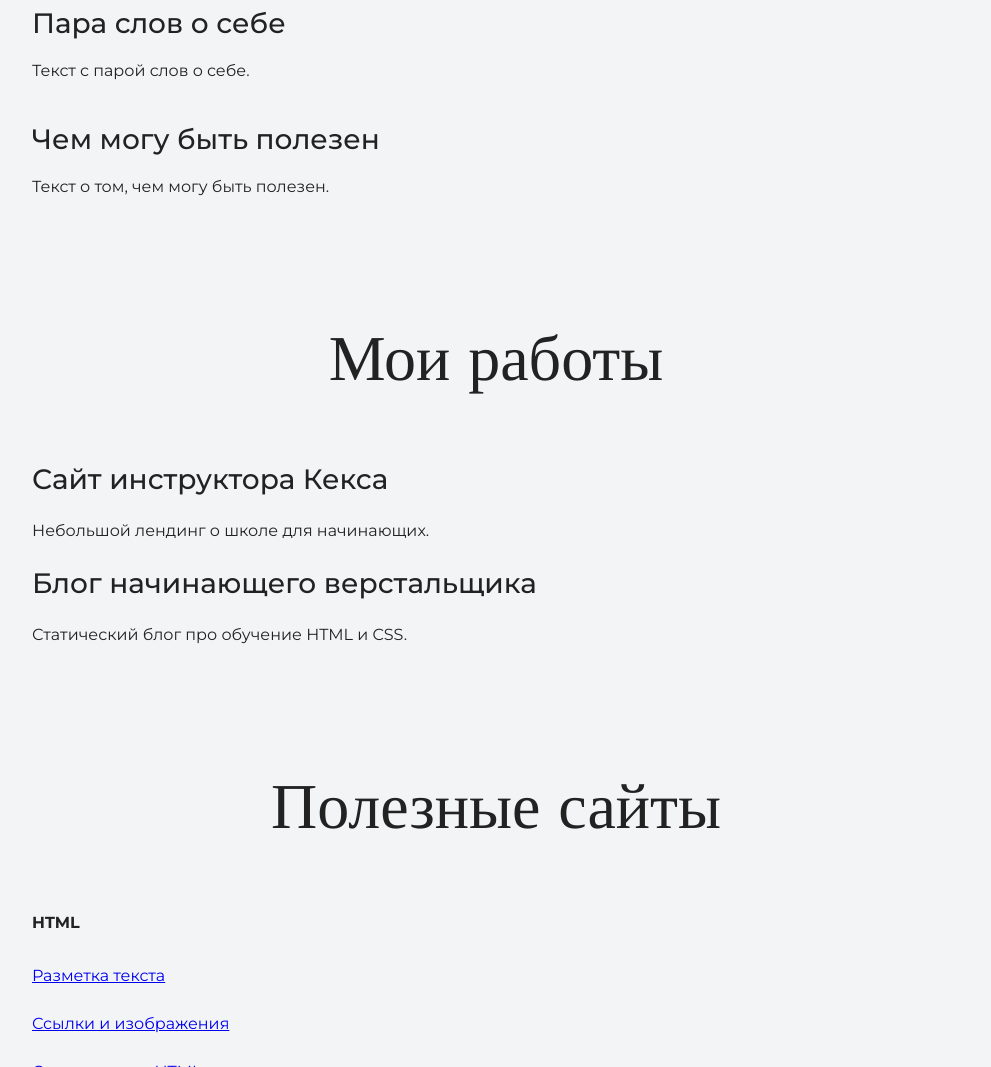
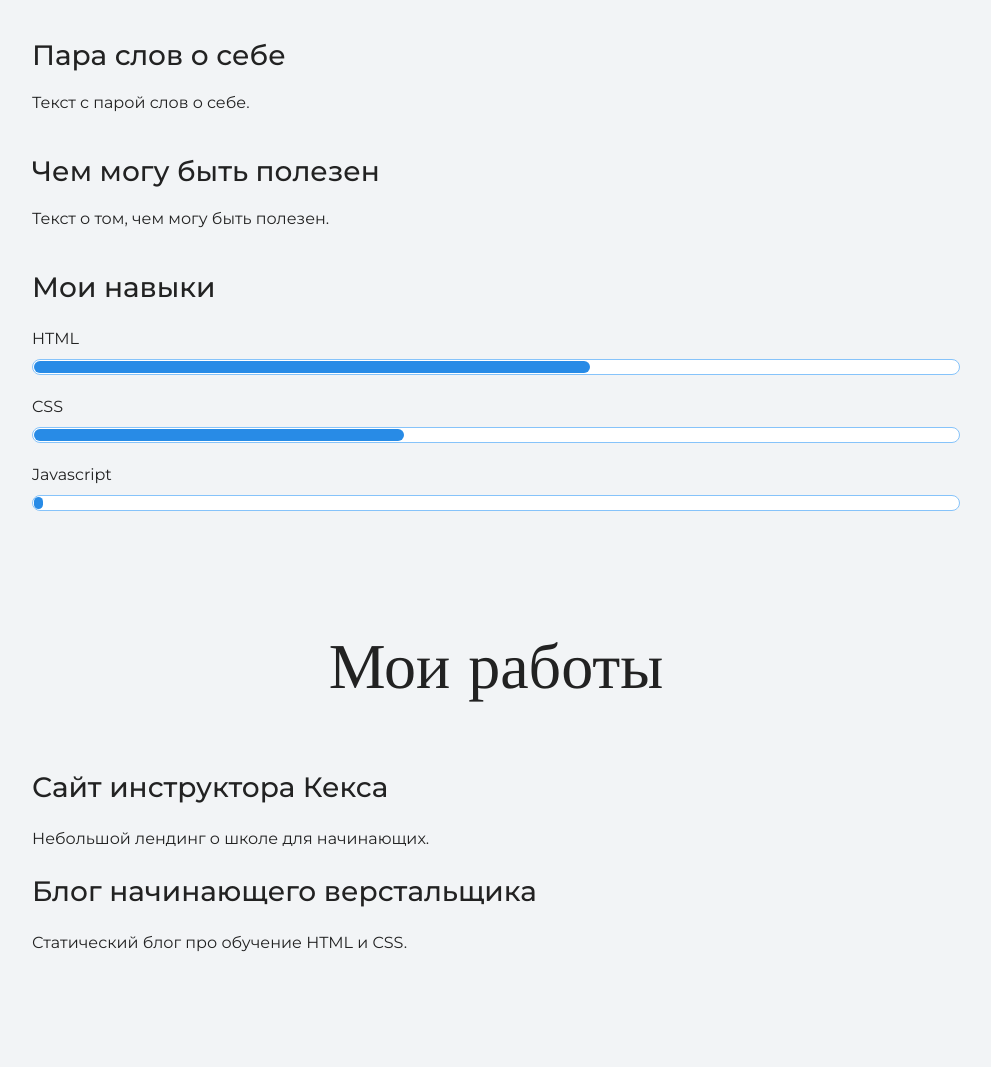
Before and after one commit to south69/portfolio, a plain HTML site: page index.html in a window 1280 px wide. Shown: the part 1169-2236 px from the top of the page, without its empty margins (144-1135 px from the left). Drawn offline with nearby package versions, Linux system fonts and the light colour scheme.

Commit message:
custom skills-scale
html+
css+
js+/- (нужно добавить картинку в стиль)

```diff
--- a/index.html
+++ b/index.html
@@ -10,7 +10,7 @@
   <body>
     <header class="page-header">
     	<div class="container">
-    		<a href="mailto:sandr.south@gmail.com" class="header-email">sandr.south@gmail.com</a>
+    		<a href="mailto:sandr.south@gmail.com" class="header-email">sandr.south@gmail.com</a><br>
     		<a href="tel:+79**899**69" class="header-phone">+7 9** 899 ** 69</a>
       	</div>
     </header>
@@ -28,6 +28,17 @@
       <p>Текст с парой слов о себе.</p>
       <h3>Чем могу быть полезен</h3>
       <p>Текст о том, чем могу быть полезен.</p>
+      			<div class="slills">
+      				<h3>Мои навыки</h3>
+      					<dl class="skills list">
+      						<dt class="skill-html">HTML</dt>
+      						<dd class="level"><div style="width: 60%">60%</div></dd>
+      						<dt class="skill-css">CSS</dt>
+      						<dd class="level"><div style="width: 40%">60%</div></dd>
+      						<dt>Javascript</dt> <!--когда будет картинка для js добавить (<dt class="skills-js">)   + не забудь раскомментировать стиль в css (style.css)-->
+      						<dd class="level"><div style="width: 1%">1%</div></dd>
+      					</dl>
+      			</div>
       	</div>
     </section>
 
```
